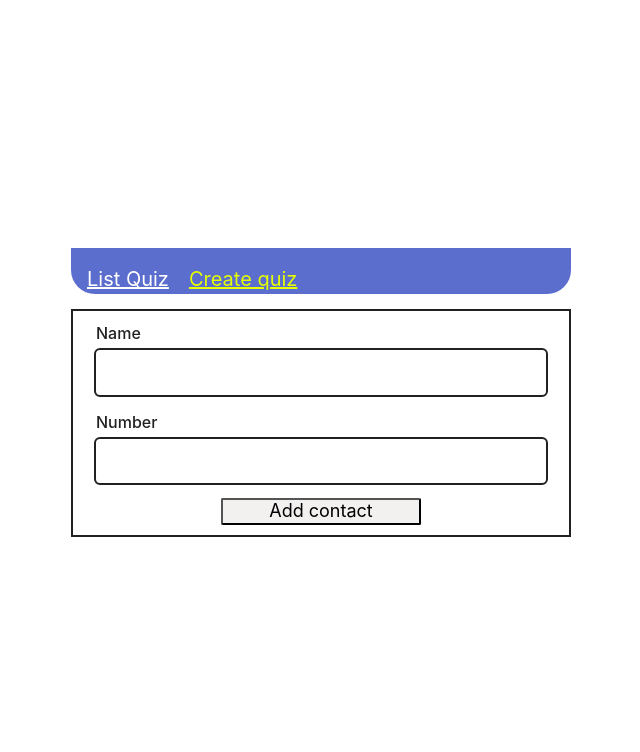
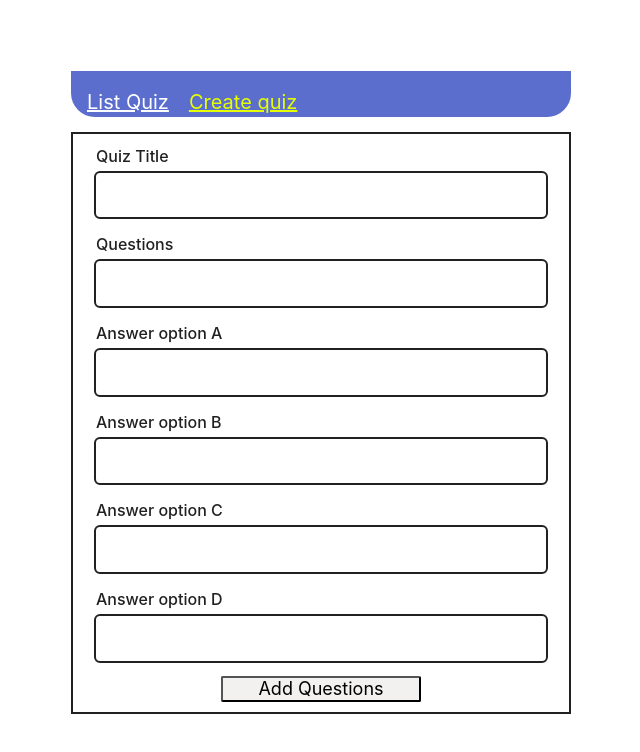
Before and after one commit to Serhiy199/my-task-react-quit, a React (Vite) app: page /form in a window 1280 px wide. Shown: the top 752 px of the page, without its empty margins (29-669 px from the left). Built offline with nearby package versions, Linux system fonts and the light colour scheme.

Commit message:
input form

```diff
--- a/src/App.jsx
+++ b/src/App.jsx
@@ -16,7 +16,6 @@ function App() {
     });
 
     const [filterQuiz, setFilterQuiz] = useState('');
-
     const [filterQuizById, setFilterQuizById] = useState('');
 
     const selectedQuiz = quizId => {
--- a/src/page/QuizForm/QuizForm.jsx
+++ b/src/page/QuizForm/QuizForm.jsx
@@ -15,8 +15,12 @@ const initialValues = {
 };
 
 export default function QuizForm({ onContact }) {
-    const usernNameId = useId();
-    const numberId = useId();
+    const quizTitleId = useId();
+    const questionsId = useId();
+    const answerIdA = useId();
+    const answerIdB = useId();
+    const answerIdC = useId();
+    const answerIdD = useId();
 
     const handleSubmit = ({ name, number }, actions) => {
         onContact({ id: nanoid(), name, number });
@@ -31,21 +35,49 @@ export default function QuizForm({ onContact }) {
         >
             <Form className={css.form}>
                 <div className={css.box}>
-                    <label htmlFor={usernNameId} className={css.label}>
-                        Name
+                    <label htmlFor={quizTitleId} className={css.label}>
+                        Quiz Title
                     </label>
-                    <Field name="name" id={usernNameId} className={css.field} />
+                    <Field name="name" id={quizTitleId} className={css.field} />
                     <ErrorMessage name="name" component="span" className={css.error} />
                 </div>
                 <div className={css.box}>
-                    <label htmlFor={numberId} className={css.label}>
-                        Number
+                    <label htmlFor={questionsId} className={css.label}>
+                        Questions
                     </label>
-                    <Field type="number" name="number" id={numberId} className={css.field} />
+                    <Field name="number" id={questionsId} className={css.field} />
+                    <ErrorMessage name="number" component="span" className={css.error} />
+                </div>
+                <div className={css.box}>
+                    <label htmlFor={answerIdA} className={css.label}>
+                        Answer option A
+                    </label>
+                    <Field name="number" id={answerIdA} className={css.field} />
+                    <ErrorMessage name="number" component="span" className={css.error} />
+                </div>
+                <div className={css.box}>
+                    <label htmlFor={answerIdB} className={css.label}>
+                        Answer option B
+                    </label>
+                    <Field name="number" id={answerIdB} className={css.field} />
+                    <ErrorMessage name="number" component="span" className={css.error} />
+                </div>
+                <div className={css.box}>
+                    <label htmlFor={answerIdC} className={css.label}>
+                        Answer option C
+                    </label>
+                    <Field name="number" id={answerIdC} className={css.field} />
+                    <ErrorMessage name="number" component="span" className={css.error} />
+                </div>
+                <div className={css.box}>
+                    <label htmlFor={answerIdD} className={css.label}>
+                        Answer option D
+                    </label>
+                    <Field name="number" id={answerIdD} className={css.field} />
                     <ErrorMessage name="number" component="span" className={css.error} />
                 </div>
                 <button className={css.button} type="submit">
-                    Add contact
+                    Add Questions
                 </button>
             </Form>
         </Formik>
```
